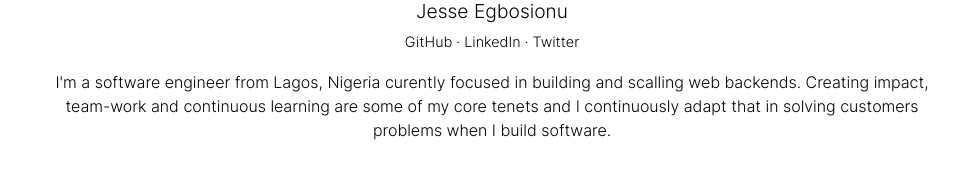
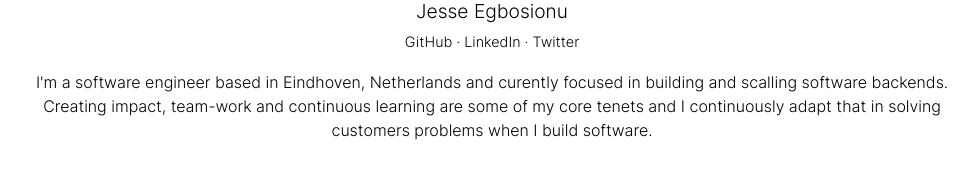
Before and after one commit to jesseinit/jesseinit.github.io, a Next.js app: page / in a window 1280 px wide. Shown: the part 336-521 px from the top of the page, without its empty margins (148-1126 px from the left). Built offline with nearby package versions, Linux system fonts and the light colour scheme.

Commit message:
some little location changes

```diff
--- a/pages/index.js
+++ b/pages/index.js
@@ -32,8 +32,8 @@ export default function Home() {
               </a>
             </section>
             <p className="hero__description">
-              I'm a software engineer from Lagos, Nigeria curently focused in building and scalling
-              web backends. Creating impact, team-work and continuous learning are some of my core
+              I'm a software engineer based in Eindhoven, Netherlands and curently focused in building and scalling
+              software backends. Creating impact, team-work and continuous learning are some of my core
               tenets and I continuously adapt that in solving customers problems when I build
               software.
             </p>
```
